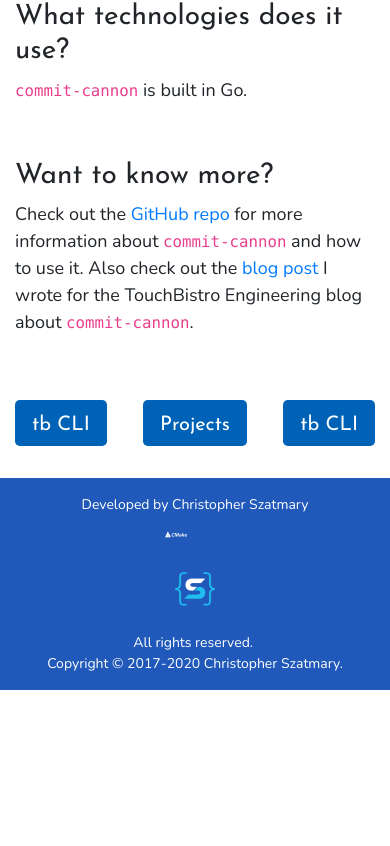
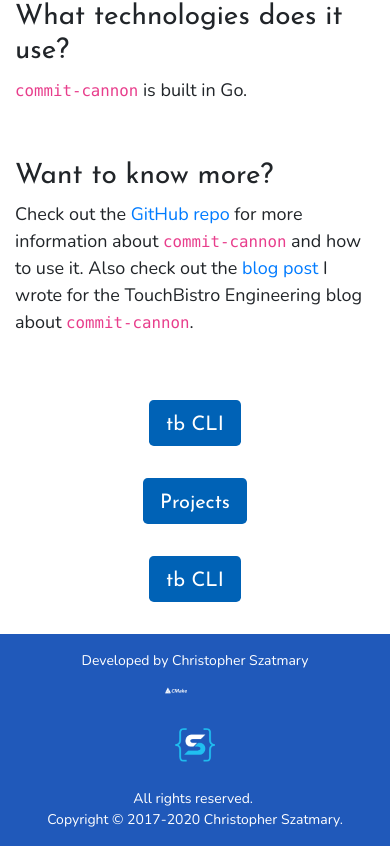
Before and after one commit to cszatmary/personal-website, a Next.js app: page /projects/cannon in a window 390 px wide. Shown: the part 896-1742 px from the top of the page. Before the commit the page ends 1586 px from the top, so only its background shows below. Built offline with nearby package versions, Linux system fonts and the light colour scheme.

Commit message:
Make project nav a column on mobile (#14)

```diff
--- a/src/pages/projects/[project].tsx
+++ b/src/pages/projects/[project].tsx
@@ -57,7 +57,7 @@
           <ProjectContent template={template} data={project.data} />
         ))}
       </Container>
-      <Container className="py-3 d-flex justify-content-between">
+      <Container className={classNames("py-3", styles.navContainer)}>
         <Link href="/projects/[project]" as={`/projects/${props.previous.name}`}>
           <a className={classNames("btn btn-lg", styles.navLink)}>
             <h5 className="pt-1 mb-0">{props.previous.title}</h5>
--- a/src/styles/pages/projects/[project].module.scss
+++ b/src/styles/pages/projects/[project].module.scss
@@ -1,5 +1,16 @@
 @use "../../partials/variables" as *;
 @use "../../partials/mixins" as *;
+
+.navContainer {
+  display: flex;
+  flex-direction: column;
+  align-items: center;
+
+  @include media-breakpoint($sm) {
+    flex-direction: row;
+    justify-content: space-between;
+  }
+}
 
 .navLink {
   @include set-color(background-color, $cs-dark-blue, $cs-blue);
```
